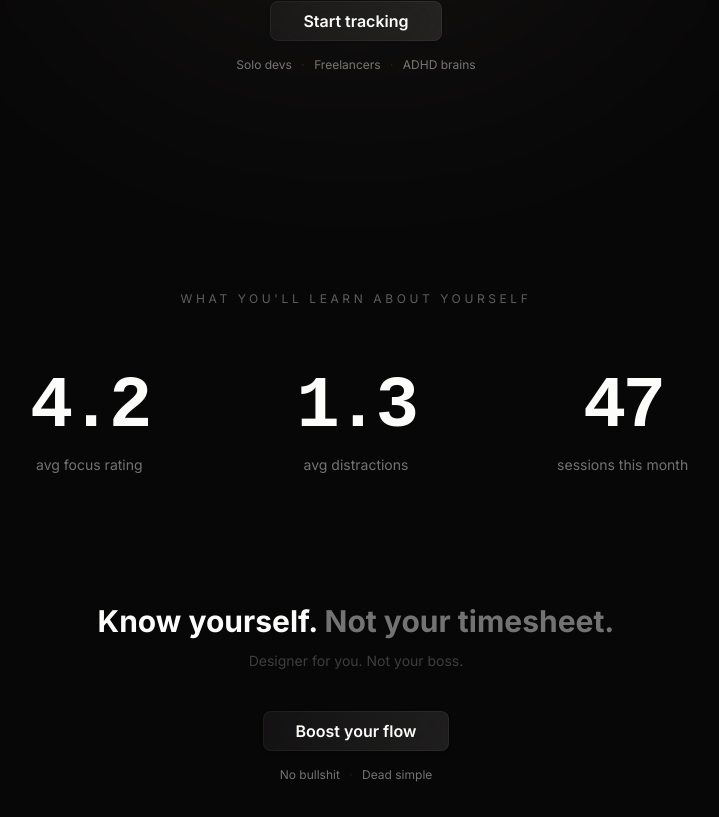
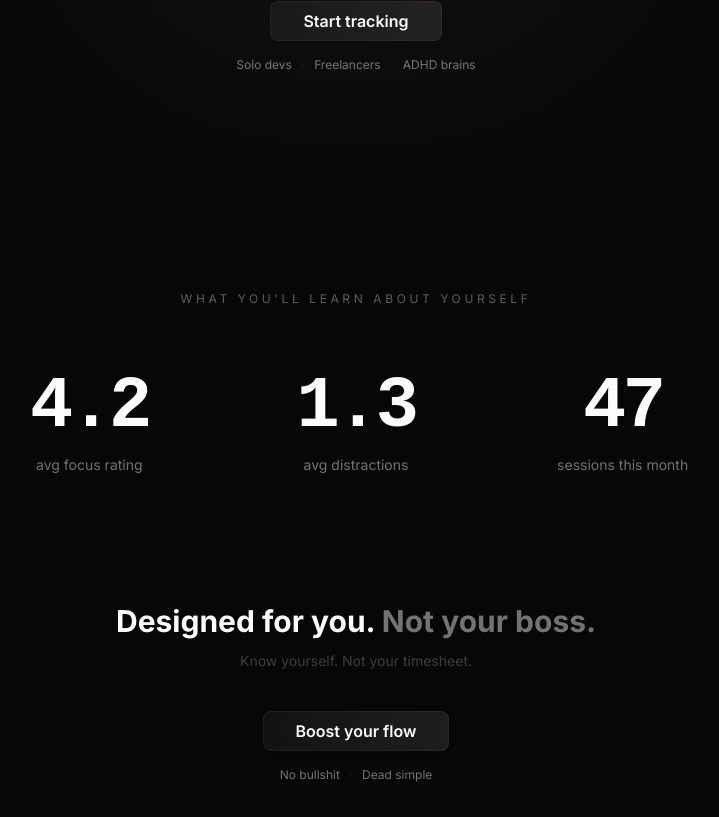
Before and after one commit to x6Nenko/boosted-flow-frontend, a React (Vite) app: page / in a window 1280 px wide. Shown: the part 607-1424 px from the top of the page, without its empty margins (284-1003 px from the left). Built offline with nearby package versions, Linux system fonts and the light colour scheme; no server answers.

Commit message:
style(landing): fix marketing copy & typo

```diff
--- a/src/components/landing/sections/section-numbers.tsx
+++ b/src/components/landing/sections/section-numbers.tsx
@@ -62,11 +62,11 @@ export function SectionNumbers() {
 
       <section className="pb-32 px-4 text-center">
         <p className="text-2xl md:text-3xl font-bold text-foreground mb-3">
-          Know yourself.{' '}
-          <span className="text-muted-foreground">Not your timesheet.</span>
+          Designed for you.{' '}
+          <span className="text-muted-foreground">Not your boss.</span>
         </p>
         <p className="text-sm text-muted-foreground/50 mb-10">
-          Designer for you. Not your boss.
+           Know yourself. Not your timesheet.
         </p>
         <Button asChild variant="primary" size="lg" className="px-8">
           <Link to="/register">Boost your flow</Link>
```
